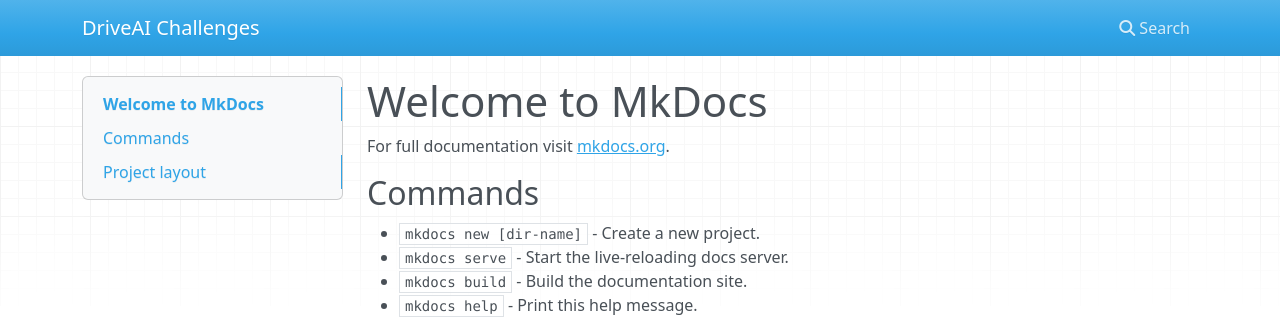
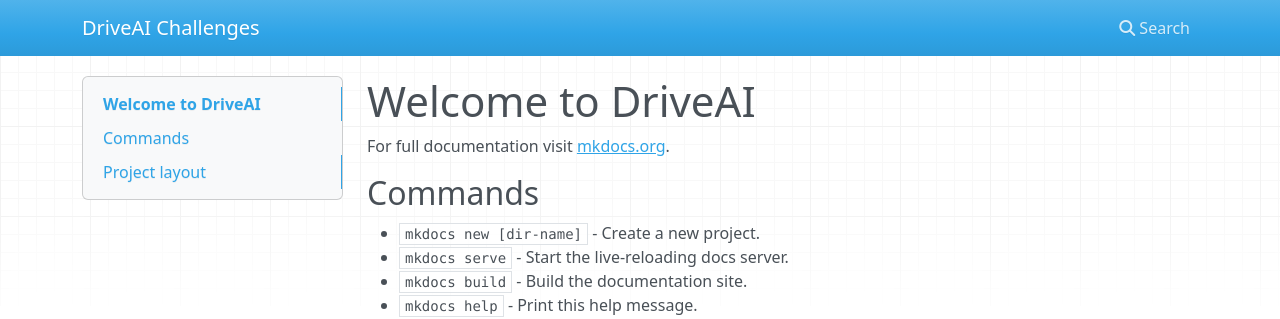
Before and after one commit to AutoAI/challenges, an MkDocs documentation site: the page built from docs/index.md, in a window 1280 px wide. Shown: the top 319 px of the page. Built offline with MkDocs 1.6.1, drawn with Linux system fonts in a browser that asks for light colours; nearby versions of some CDN libraries.

Commit message:
changed text

```diff
--- a/docs/index.md
+++ b/docs/index.md
@@ -1,4 +1,4 @@
-# Welcome to MkDocs
+# Welcome to DriveAI
 
 For full documentation visit [mkdocs.org](http://mkdocs.org).
 
```
